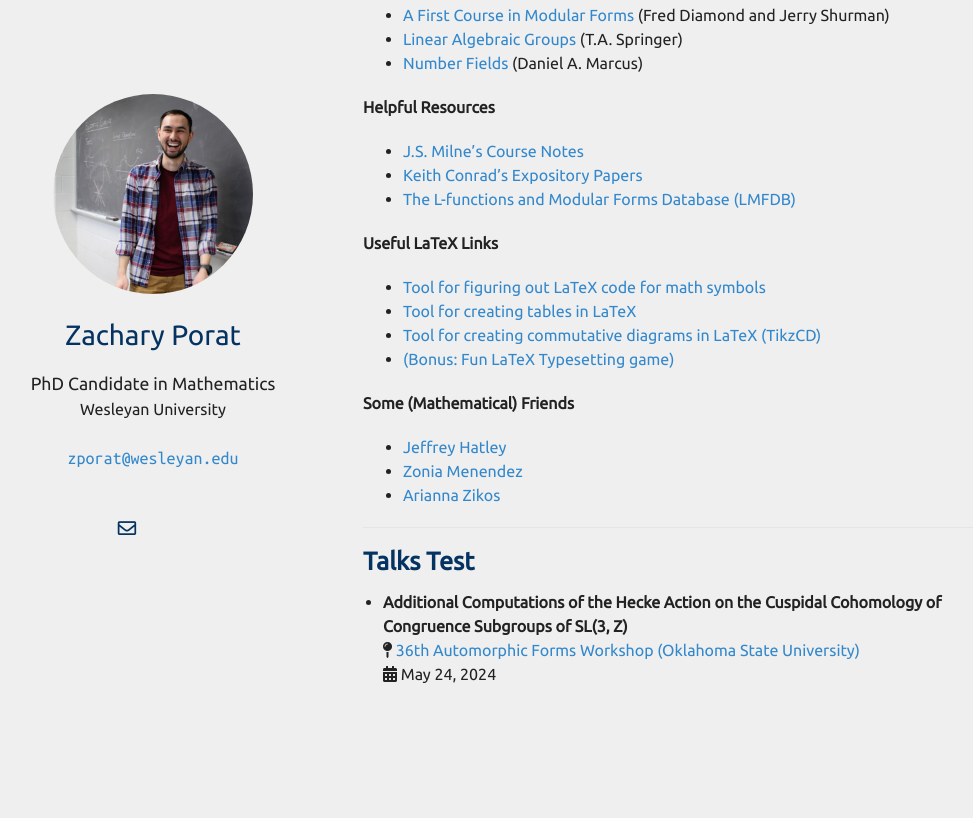
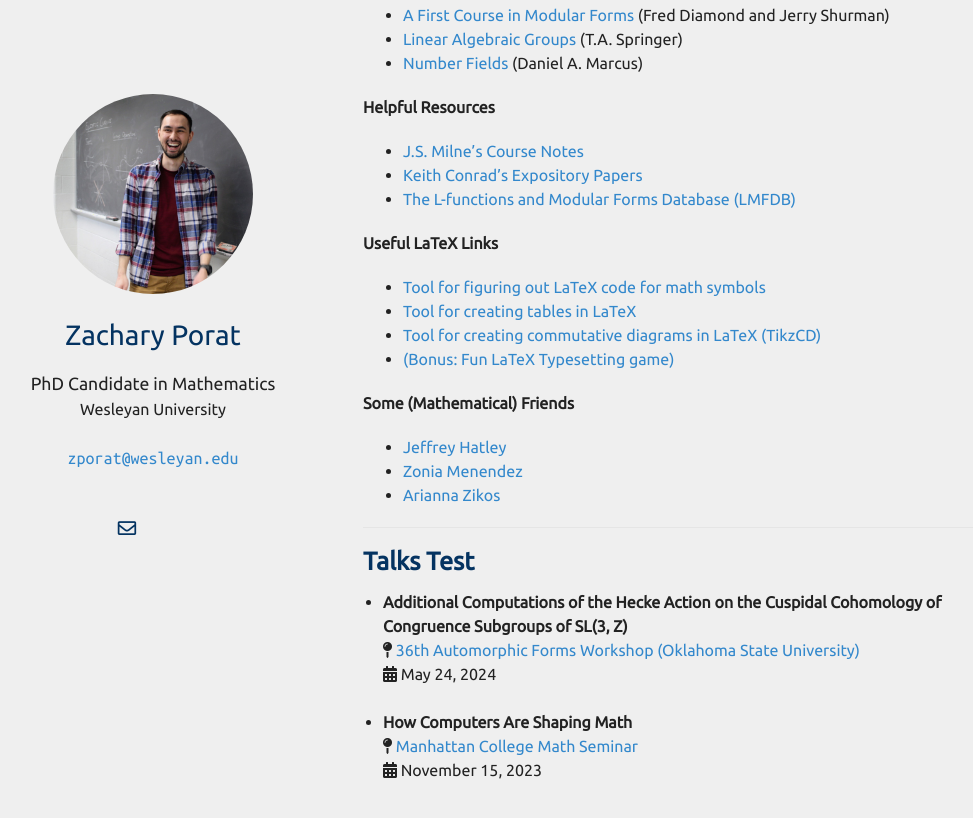
Before and after one commit to zporat/zporat.github.io, a Jekyll site: the page built from index.md, in a window 1280 px wide and 900 px high, scrolled down 1870 px. Shown: the top 818 px of the window, without its empty margins (102-1075 px from the left). Built offline with Jekyll 4.4.1, drawn with Linux system fonts in a browser that asks for light colours; nearby versions of some CDN libraries; a style sheet for code colours, icons or effects is not loaded; our own code applies the rules of GitHub Pages for plain Markdown files.

Commit message:
talks update

```diff
--- a/_data/talks.yml
+++ b/_data/talks.yml
@@ -4,3 +4,8 @@ main:
     location: 36th Automorphic Forms Workshop (Oklahoma State University)
     conf_website: http://automorphicformsworkshop.org/
     date: May 24, 2024
+
+  - title: How Computers Are Shaping Math
+    location: Manhattan College Math Seminar
+    conf_website:
+    date: November 15, 2023
```
